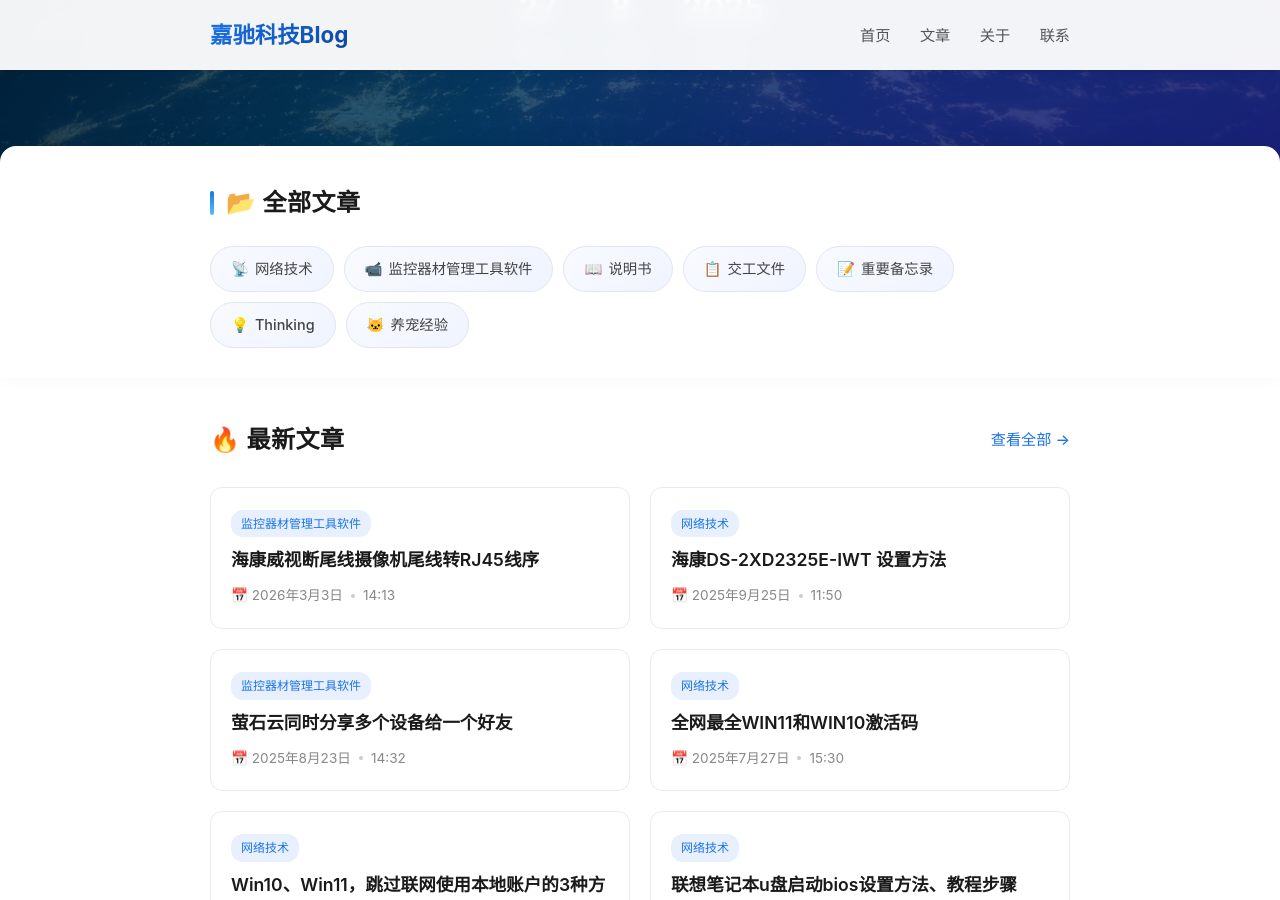
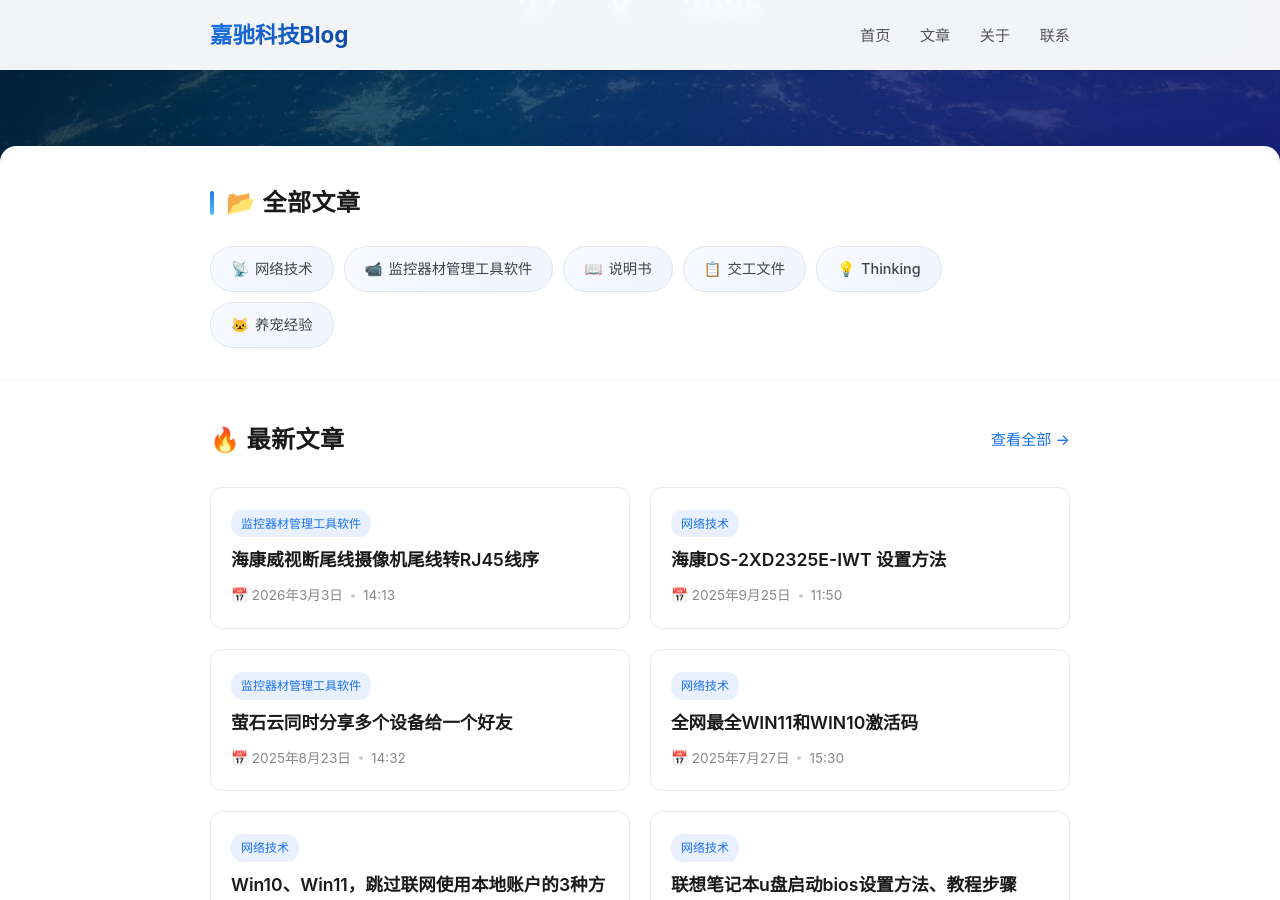
Before and after one commit to wangtnt/jiachi-blog, a Jekyll site: the page index.html, which Jekyll copies as it is, in a window 1280 px wide and 900 px high, scrolled down 342 px. Built offline with Jekyll 4.4.1, drawn with Linux system fonts in a browser that asks for light colours.

Commit message:
删除重要备忘录标签

```diff
--- a/articles.html
+++ b/articles.html
@@ -53,7 +53,6 @@
             <a class="tag-filter" href="#" onclick="filterTag('监控器材管理工具软件')">监控器材管理工具软件</a>
             <a class="tag-filter" href="#" onclick="filterTag('网络技术')">网络技术</a>
             <a class="tag-filter" href="#" onclick="filterTag('说明书')">说明书</a>
-            <a class="tag-filter" href="#" onclick="filterTag('重要备忘录')">重要备忘录</a>
         </div>
         <ul class="article-list" id="articleList">
             <li data-tag="监控器材管理工具软件">
--- a/index.html
+++ b/index.html
@@ -341,7 +341,6 @@
                 <a href="articles.html" class="category-tag"><span>📹</span> 监控器材管理工具软件</a>
                 <a href="articles.html" class="category-tag"><span>📖</span> 说明书</a>
                 <a href="articles.html" class="category-tag"><span>📋</span> 交工文件</a>
-                <a href="articles.html" class="category-tag"><span>📝</span> 重要备忘录</a>
                 <a href="articles.html" class="category-tag"><span>💡</span> Thinking</a>
                 <a href="articles.html" class="category-tag"><span>🐱</span> 养宠经验</a>
             </div>
```
